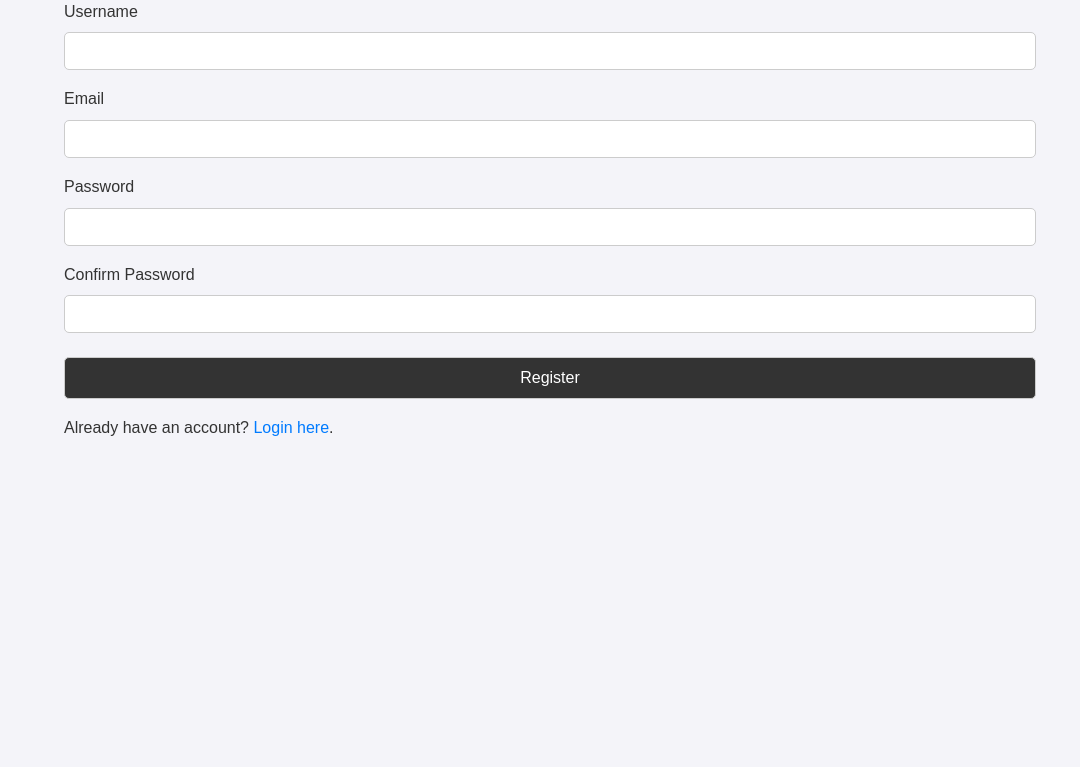
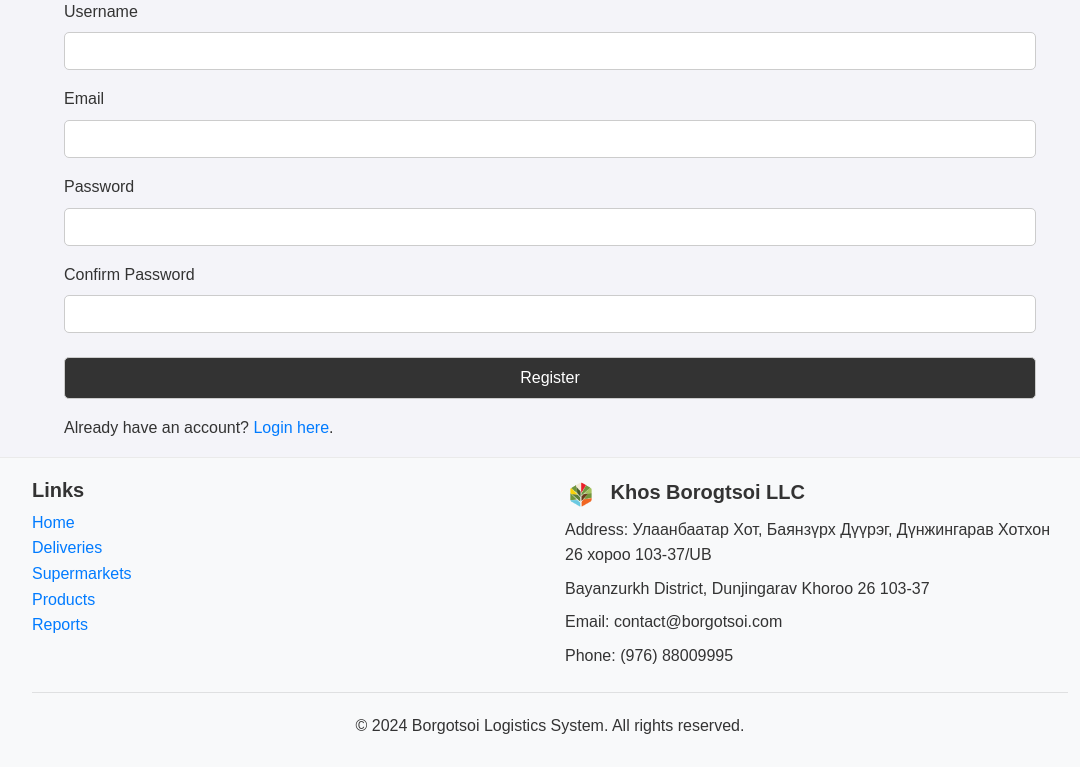
Before and after one commit to alikatgh/logs_beta1, a Flask app: page /auth/register in a window 1280 px wide. Shown: the part 166-933 px from the top of the page, without its empty margins (90-1170 px from the left). Before the commit the page ends 602 px from the top, so only its background shows below. Run offline with Flask 3, Linux system fonts and the light colour scheme; some libraries are stand-ins or nearby versions.

Commit message:
footer added, stable

```diff
--- a/app/__init__.py
+++ b/app/__init__.py
@@ -7,10 +7,12 @@ from .database import db  # Correct import of the single db instance
 from .models import User  # Import the User model here
 
 from flask_wtf import CSRFProtect
+# from flask_babel import Babel
 
 csrf = CSRFProtect()
 migrate = Migrate()
 login_manager = LoginManager()
+# babel = Babel(app)
 
 def create_app():
     app = Flask(__name__)
--- a/app/static/css/styles.css
+++ b/app/static/css/styles.css
@@ -266,3 +266,38 @@ table tr:nth-child(even) {
 .auth-form .btn {
     width: 100%;
 }
+
+.footer {
+    background-color: #f8f9fa; /* Same as the main section background */
+    padding: 20px 0;
+    border-top: 1px solid #eaeaea;
+  }
+
+  .footer h5 {
+    font-weight: bold;
+  }
+
+  .footer ul {
+    padding-left: 0;
+  }
+
+  .footer ul li {
+    list-style: none;
+  }
+
+  .footer ul li a {
+    color: #007bff;
+    text-decoration: none;
+  }
+
+  .footer ul li a:hover {
+    text-decoration: underline;
+  }
+
+  .footer p {
+    margin-bottom: 0.5rem;
+  }
+
+  .footer .text-center {
+    margin-top: 20px;
+  }
--- a/app/templates/base.html
+++ b/app/templates/base.html
@@ -43,7 +43,7 @@
         {% block content %}
         {% endblock %}
     </div>
-
+    {% include 'footer.html' %}
     <script src="https://code.jquery.com/jquery-3.5.1.slim.min.js"></script>
     <script src="https://cdn.jsdelivr.net/npm/@popperjs/core@2.9.3/dist/umd/popper.min.js"></script>
     <script src="https://maxcdn.bootstrapcdn.com/bootstrap/4.5.2/js/bootstrap.min.js"></script>
--- /dev/null
+++ b/app/templates/footer.html
@@ -0,0 +1,30 @@
+<footer class="footer">
+    <div class="container">
+      <div class="row">
+        <div class="col-md-6">
+          <h5 style="font-weight: bold;">Links</h5>
+          <ul class="list-unstyled">
+            <li><a href="{{ url_for('main.index') }}">Home</a></li>
+            <li><a href="{{ url_for('main.deliveries') }}">Deliveries</a></li>
+            <li><a href="{{ url_for('main.manage_supermarkets') }}">Supermarkets</a></li>
+            <li><a href="{{ url_for('main.manage_products') }}">Products</a></li>
+            <li><a href="{{ url_for('main.report') }}">Reports</a></li>
+          </ul>
+        </div>
+        <div class="col-md-6">
+          <h5 style="font-weight: bold;">
+            <img src="{{ url_for('static', filename='images/logo.png') }}" alt="Logo" style="max-width: 30px; vertical-align: middle; margin-right: 10px;">
+            Khos Borogtsoi LLC
+          </h5>
+          <p>Address: Улаанбаатар Хот, Баянзүрх Дүүрэг, Дүнжингарав Хотхон 26 хороо 103-37/UB</p>
+          <p>Bayanzurkh District, Dunjingarav Khoroo 26 103-37</p>
+          <p>Email: contact@borgotsoi.com</p>
+          <p>Phone: (976) 88009995</p>
+        </div>
+      </div>
+      <hr>
+      <div class="text-center">
+        <p>&copy; 2024 Borgotsoi Logistics System. All rights reserved.</p>
+      </div>
+    </div>
+  </footer>
--- /dev/null
+++ b/babel.cfg
@@ -0,0 +1,3 @@
+[python: **.py]
+[jinja2: **/templates/**.html]
+extensions=jinja2.ext.autoescape,jinja2.ext.with_
```
Also changed, not shown: instance/deliveries.db, 1 other file.
